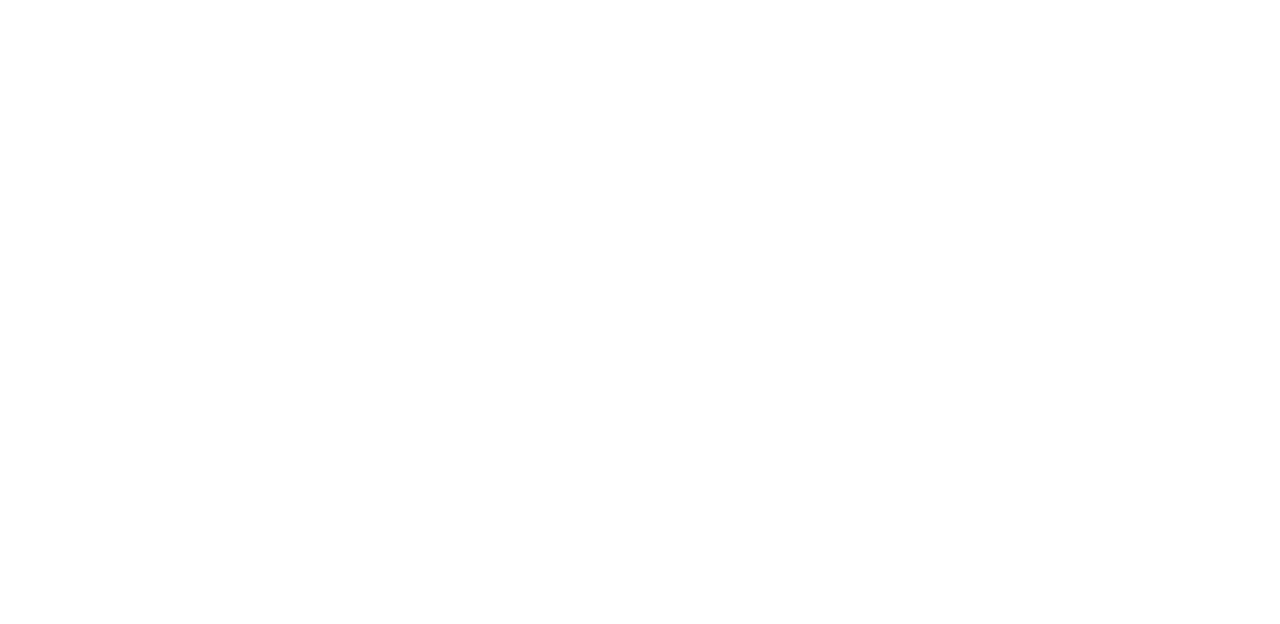
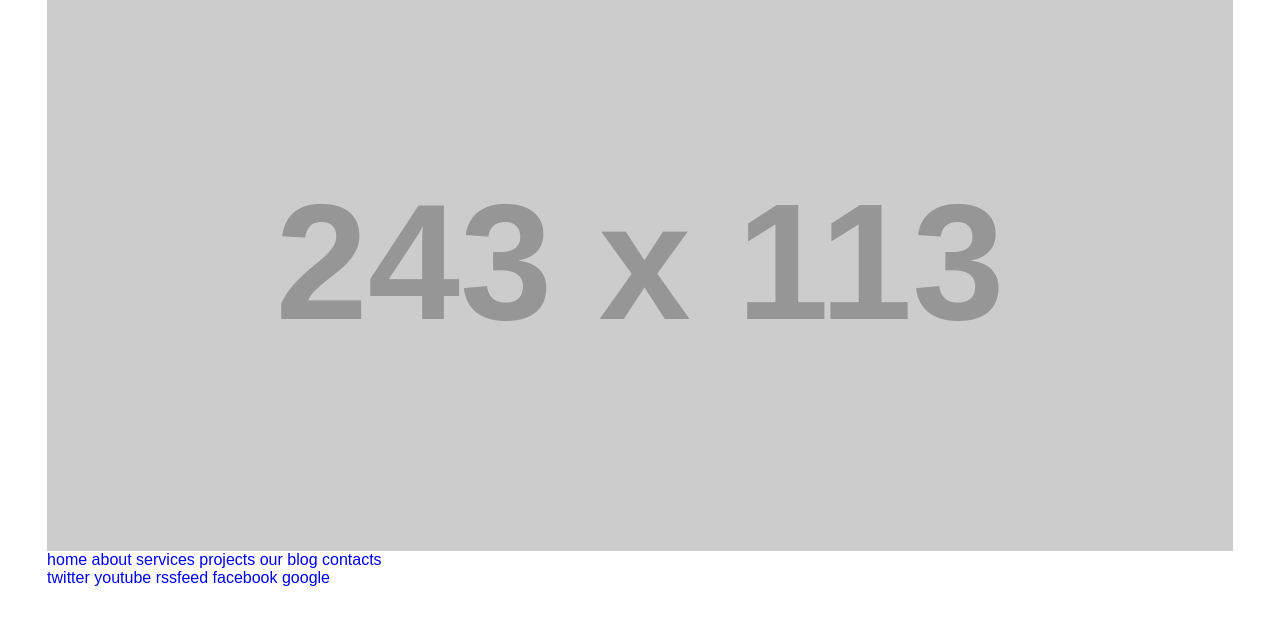
Before and after one commit to saifaliaxioned/haber_temp, a plain HTML site: page index.html in a window 1280 px wide. Drawn offline with Linux system fonts and the light colour scheme; placeholder pictures from the web are drawn by us.

Commit message:
header structre added

```diff
--- a/index.html
+++ b/index.html
@@ -24,7 +24,41 @@
   <div class="container">
     <!--header section start-->
     <header>
+      <div class="wrapper">
+        <figure class="logo">
+          <img src="https://placehold.jp/243x113.png" alt="logo">
+        </figure>
 
+        <nav>
+          <ul class="nav-items">
+            <li class="nav-link"><a href="#FIXME" class="links active-link" title="Home"
+                rel="noopener noreferrer">home</a></li>
+            <li class="nav-link"><a href="#FIXME" class="links" title="About" rel="noopener noreferrer">about</a></li>
+            <li class="nav-link"><a href="#FIXME" class="links" title="Services" rel="noopener noreferrer">services</a>
+            </li>
+            <li class="nav-link"><a href="#FIXME" class="links" title="Projects" rel="noopener noreferrer">projects</a>
+            </li>
+            <li class="nav-link"><a href="#FIXME" class="links" title="Our Blog" rel="noopener noreferrer">our blog</a>
+            </li>
+            <li class="nav-link"><a href="#FIXME" class="links" title="Contacts" rel="noopener noreferrer">contacts</a>
+            </li>
+          </ul>
+        </nav>
+
+        <ul class="social-media">
+          <li class="social-list"><a href="#FIXME" title="Twitter" class="social-link twitter" target="_blank"
+              rel="noopener noreferrer">twitter</a></li>
+          <li class="social-list"><a href="#FIXME" title="Youtube" class="social-link youtube" target="_blank"
+              rel="noopener noreferrer">youtube</a></li>
+          <li class="social-list"><a href="#FIXME" title="Rss Feed" class="social-link rssfeed" target="_blank"
+              rel="noopener noreferrer">rssfeed</a></li>
+          <li class="social-list"><a href="#FIXME" title="Facebook" class="social-link facebook" target="_blank"
+              rel="noopener noreferrer">facebook</a></li>
+          <li class="social-list"><a href="#FIXME" title=" Google" class="social-link google" target="_blank"
+              rel="noopener noreferrer">google</a></li>
+        </ul>
+
+      </div>
     </header>
     <!--header section start-->
     <!--main section start-->
```
